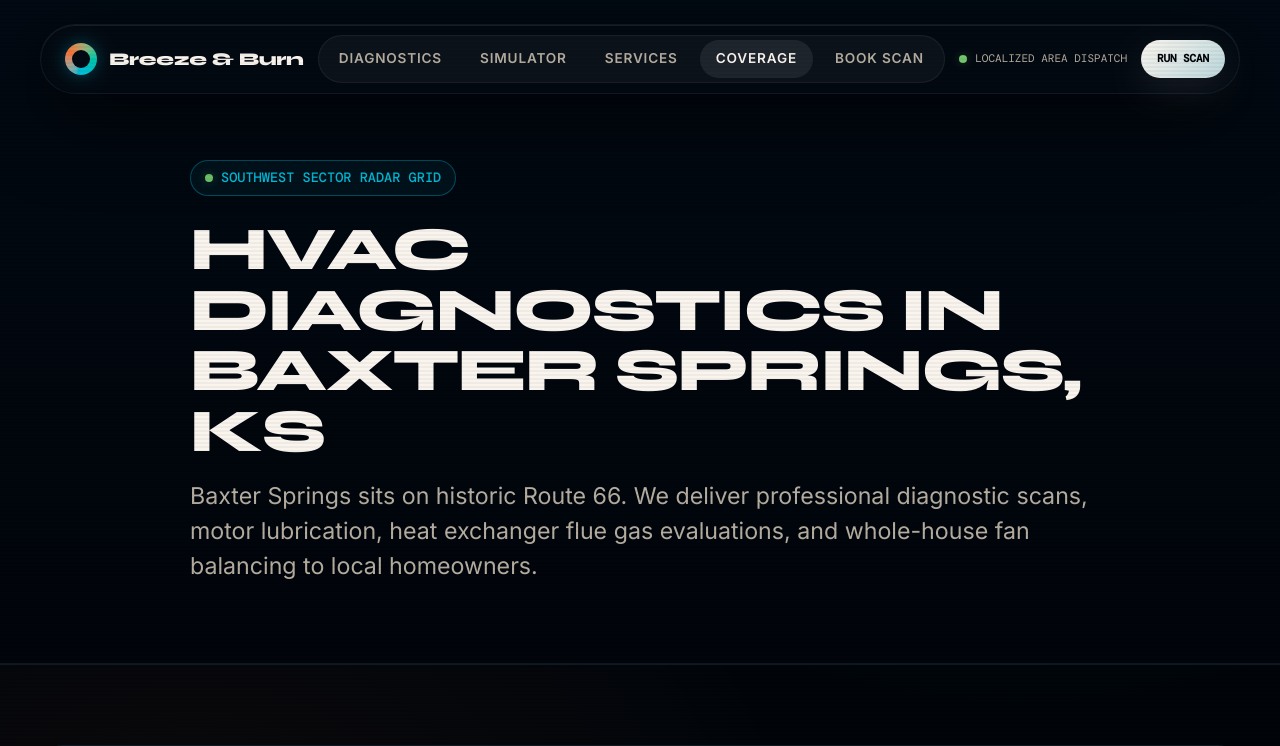
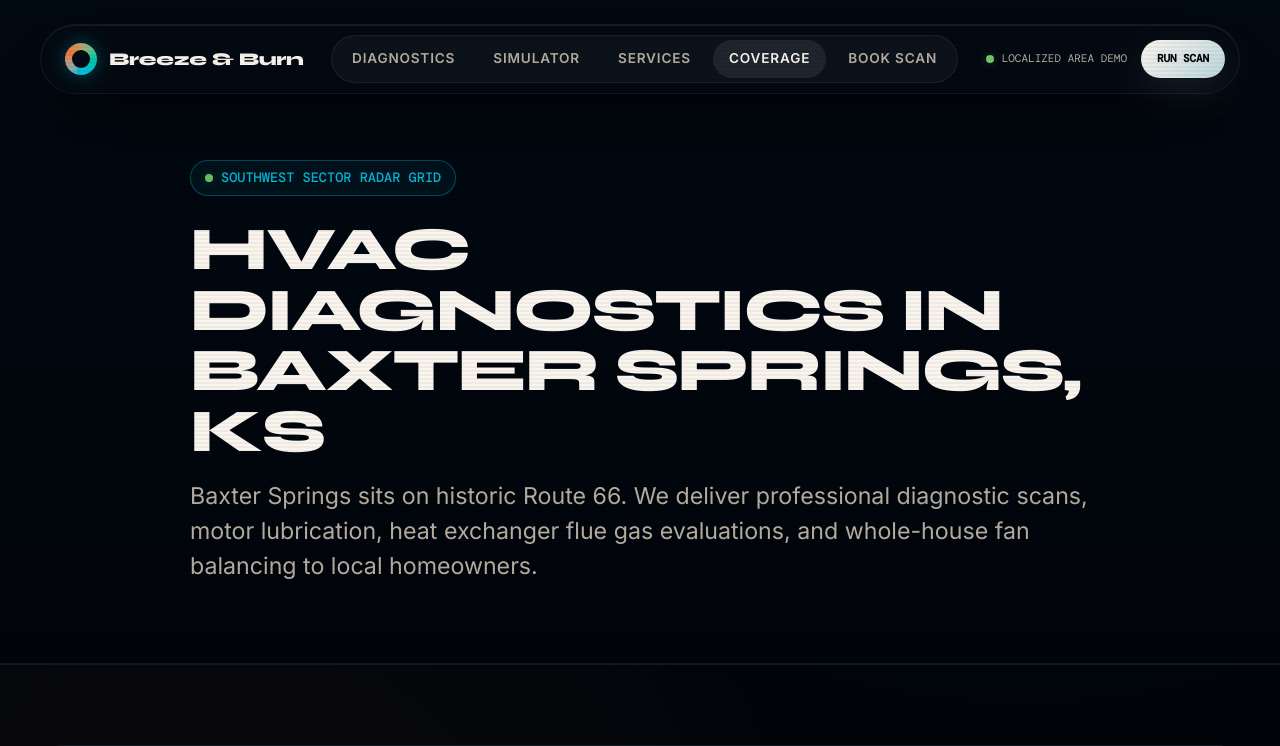
Before and after one commit to tobymilleragency-lgtm/breeze-and-burn-hvac-showpiece, a website: page areas/baxter-springs-ks.html in a window 1280 px wide. Shown: the top 746 px of the page. Drawn offline with nearby package versions, Linux system fonts and the light colour scheme.

Commit message:
fix: label area pages as demo coverage

```diff
--- a/areas/baxter-springs-ks.html
+++ b/areas/baxter-springs-ks.html
@@ -26,7 +26,7 @@
       <div class="nav-right">
         <div class="nav-status">
           <div class="status-dot"></div>
-          <span>LOCALIZED AREA DISPATCH</span>
+          <span>LOCALIZED AREA DEMO</span>
         </div>
         <a href="../index.html#book" class="btn btn-primary" style="min-height: 38px; padding: 6px 16px; font-size: 11px; font-family: var(--font-mono); text-transform: uppercase;">Run Scan</a>
       </div>
```
Also changed, not shown: areas/carl-junction-mo.html (+1 -1 lines), areas/carthage-mo.html (+1 -1 lines), areas/galena-ks.html (+1 -1 lines), areas/neosho-mo.html (+1 -1 lines), areas/webb-city-mo.html (+1 -1 lines).
